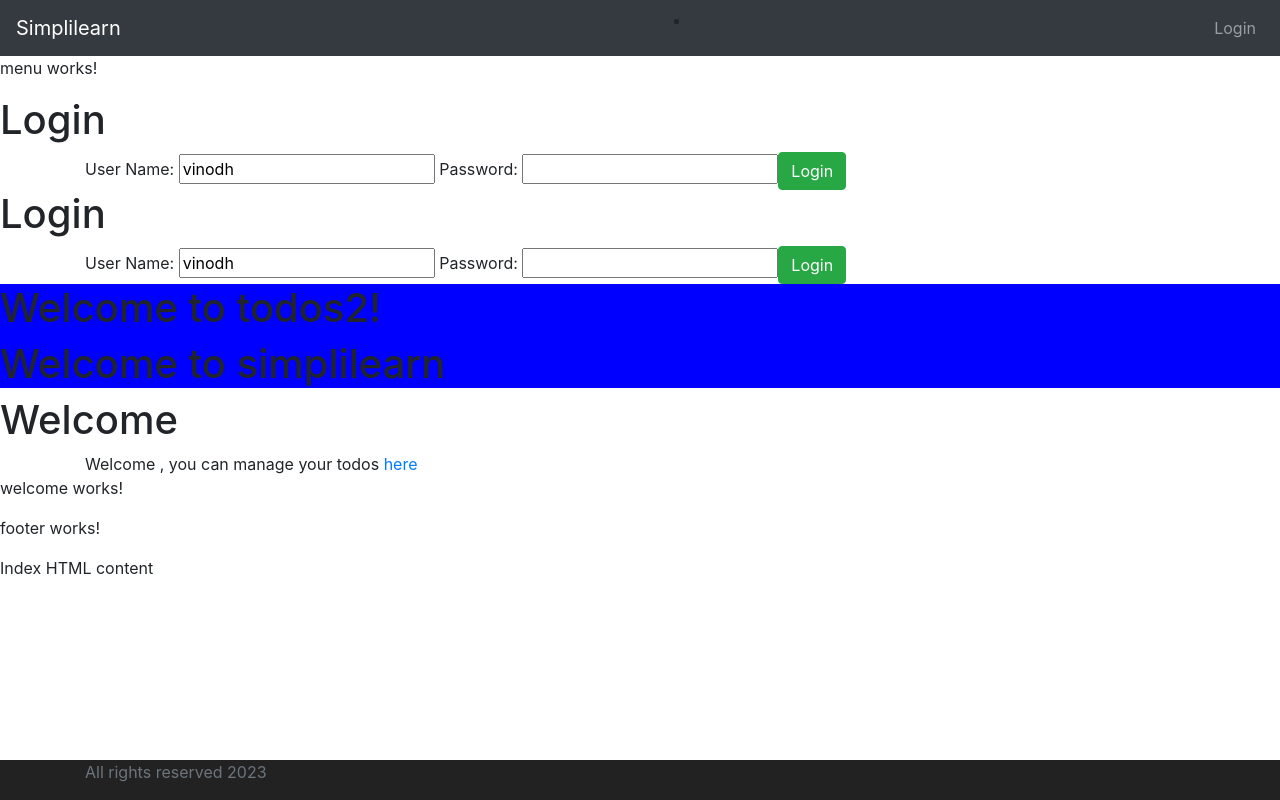
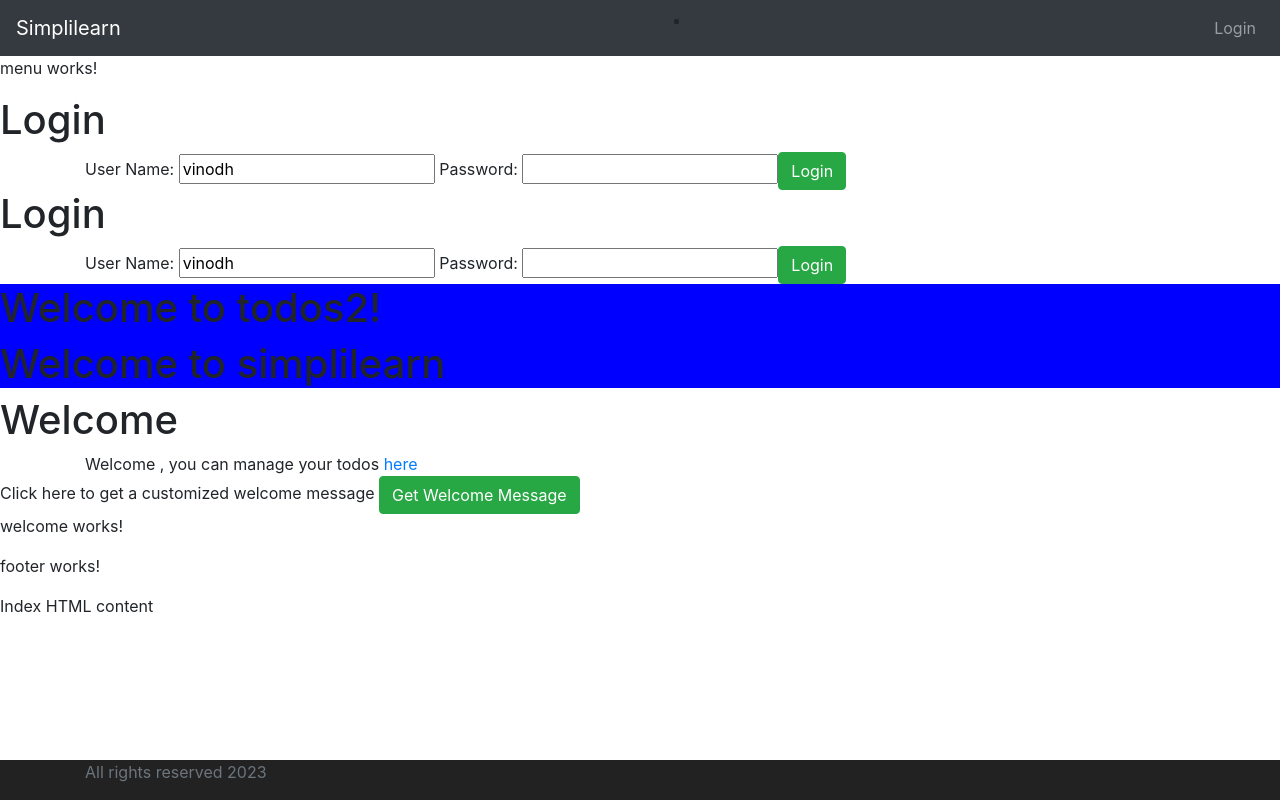
Before and after one commit to thomami244/AngularCaltechTodos2, an Angular app: page / in a window 1280 px wide. Built offline with nearby package versions, Linux system fonts and the light colour scheme.

Commit message:
added http client login

```diff
--- a/src/app/app.module.ts
+++ b/src/app/app.module.ts
@@ -1,3 +1,4 @@
+import { HttpClientModule } from '@angular/common/http';
 import { NgModule } from '@angular/core';
 import { BrowserModule } from '@angular/platform-browser';
 
@@ -11,6 +12,7 @@ import { ErrorComponent } from './error/error.component';
 import { MenuComponent } from './menu/menu.component';
 import { FooterComponent } from './footer/footer.component';
 import { LogoutComponent } from './logout/logout.component';
+
 
 @NgModule({
   declarations: [
@@ -26,7 +28,8 @@ import { LogoutComponent } from './logout/logout.component';
   imports: [
     BrowserModule,
     AppRoutingModule,
-    FormsModule
+    FormsModule,
+    HttpClientModule
   ],
   providers: [],
   bootstrap: [AppComponent]
--- a/src/app/welcome/welcome.component.html
+++ b/src/app/welcome/welcome.component.html
@@ -7,4 +7,10 @@
 
 </div>
 
+<div>
+Click here to get a customized welcome message
+<button class="btn btn-success">Get Welcome Message</button>
+
+</div>
+
 <p>welcome works!</p>
```
